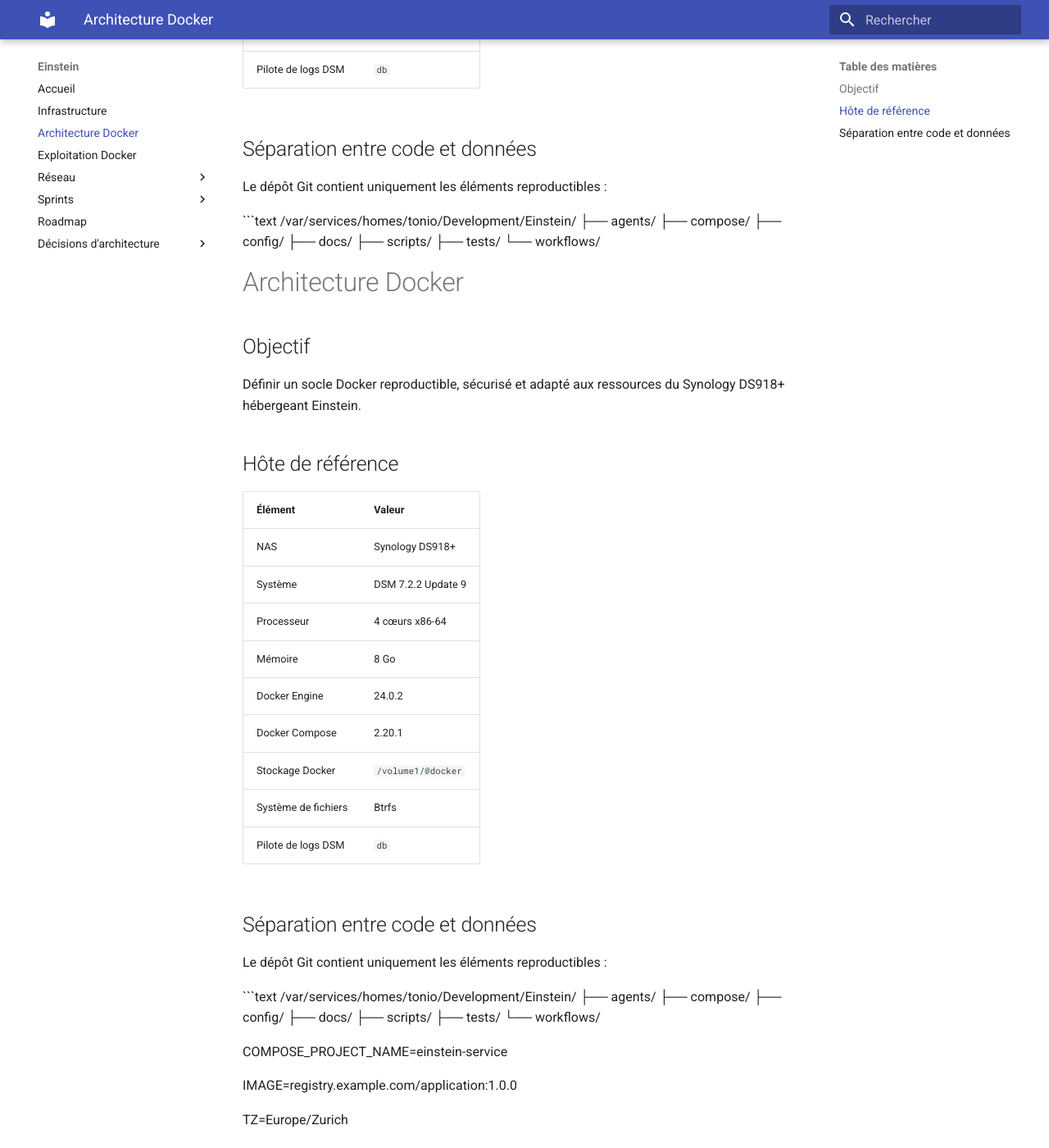
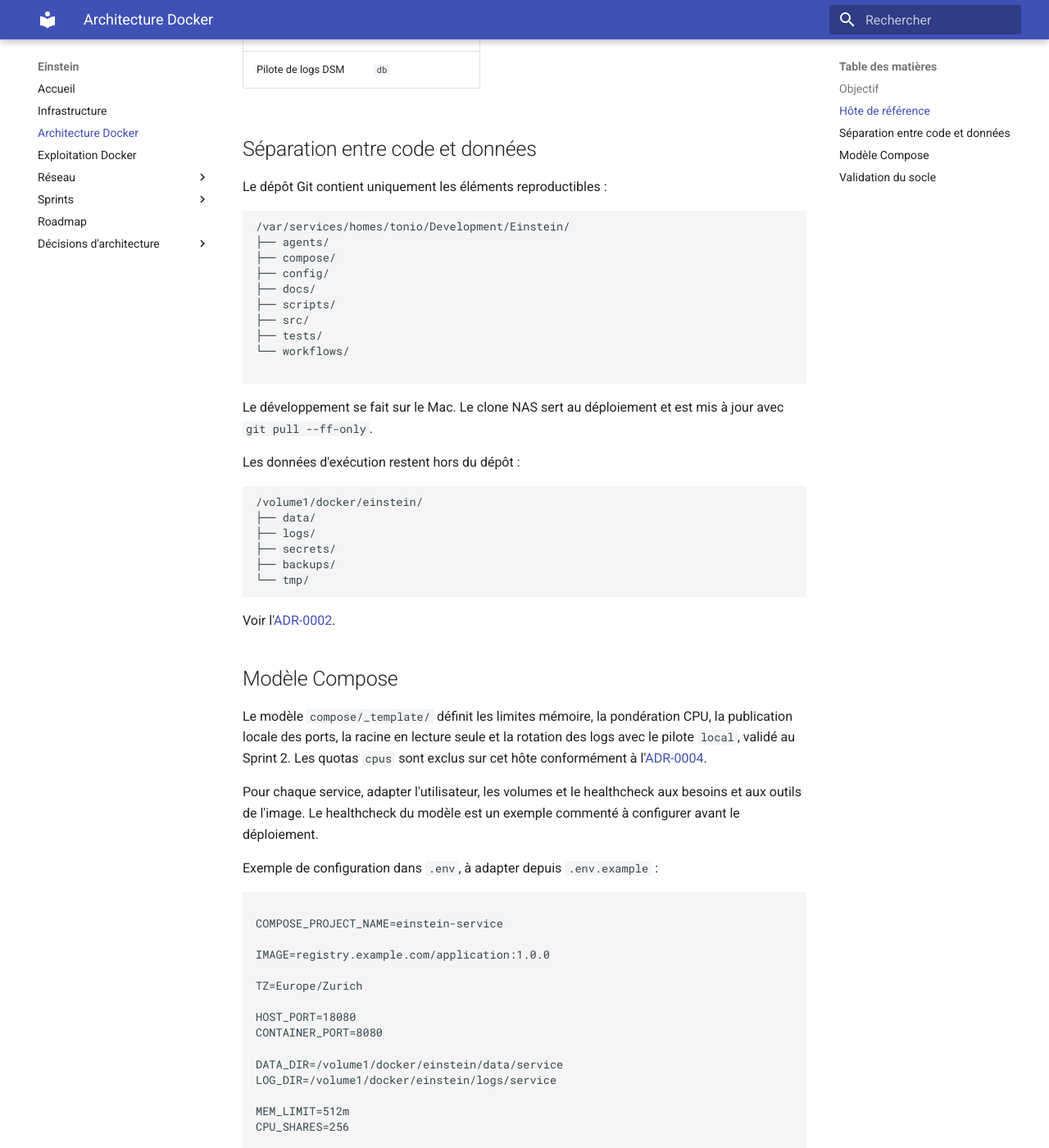
Before and after one commit to asanchez74/Einstein, an MkDocs documentation site: the page built from docs/docker-architecture.md, in a window 1280 px wide and 1400 px high, scrolled down 720 px. Shown: the whole window at 82% size. Built offline with MkDocs 1.6.1 and Material for MkDocs 9.7.7, drawn with Linux system fonts in a browser that asks for light colours; some of the changed text lies outside the part shown.

Commit message:
docs: réconcilier le suivi du Sprint 3 et le socle Docker

````diff
--- a/docs/docker-architecture.md
+++ b/docs/docker-architecture.md
@@ -30,44 +30,42 @@
 ├── config/
 ├── docs/
 ├── scripts/
+├── src/
 ├── tests/
 └── workflows/
 
-# Architecture Docker
+```
 
-## Objectif
+Le développement se fait sur le Mac. Le clone NAS sert au déploiement et est
+mis à jour avec `git pull --ff-only`.
 
-Définir un socle Docker reproductible, sécurisé et adapté aux ressources du
-Synology DS918+ hébergeant Einstein.
-
-## Hôte de référence
-
-| Élément | Valeur |
-|---|---|
-| NAS | Synology DS918+ |
-| Système | DSM 7.2.2 Update 9 |
-| Processeur | 4 cœurs x86-64 |
-| Mémoire | 8 Go |
-| Docker Engine | 24.0.2 |
-| Docker Compose | 2.20.1 |
-| Stockage Docker | `/volume1/@docker` |
-| Système de fichiers | Btrfs |
-| Pilote de logs DSM | `db` |
-
-## Séparation entre code et données
-
-Le dépôt Git contient uniquement les éléments reproductibles :
+Les données d'exécution restent hors du dépôt :
 
 ```text
-/var/services/homes/tonio/Development/Einstein/
-├── agents/
-├── compose/
-├── config/
-├── docs/
-├── scripts/
-├── tests/
-└── workflows/
+/volume1/docker/einstein/
+├── data/
+├── logs/
+├── secrets/
+├── backups/
+└── tmp/
+```
 
+Voir l'[ADR-0002](adr/0002-separation-code-donnees.md).
+
+## Modèle Compose
+
+Le modèle `compose/_template/` définit les limites mémoire, la pondération CPU,
+la publication locale des ports, la racine en lecture seule et la rotation des
+logs avec le pilote `local`, validé au Sprint 2. Les quotas `cpus` sont exclus
+sur cet hôte conformément à l'[ADR-0004](adr/0004-gestion-ressources-cpu-dsm.md).
+
+Pour chaque service, adapter l'utilisateur, les volumes et le healthcheck aux
+besoins et aux outils de l'image. Le healthcheck du modèle est un exemple
+commenté à configurer avant le déploiement.
+
+Exemple de configuration dans `.env`, à adapter depuis `.env.example` :
+
+```dotenv
 
 COMPOSE_PROJECT_NAME=einstein-service
 
@@ -83,6 +81,8 @@
 
 MEM_LIMIT=512m
 CPU_SHARES=256
+
+```
 
 <!-- BEGIN SPRINT_2_VALIDATION -->
 ## Validation du socle
````
Also changed, not shown: README.md (+55 -1 lines), docs/roadmap.md (+17 -10 lines), docs/sprints/sprint-3-socle-applicatif.md (+31 -3 lines), 1 other file.
